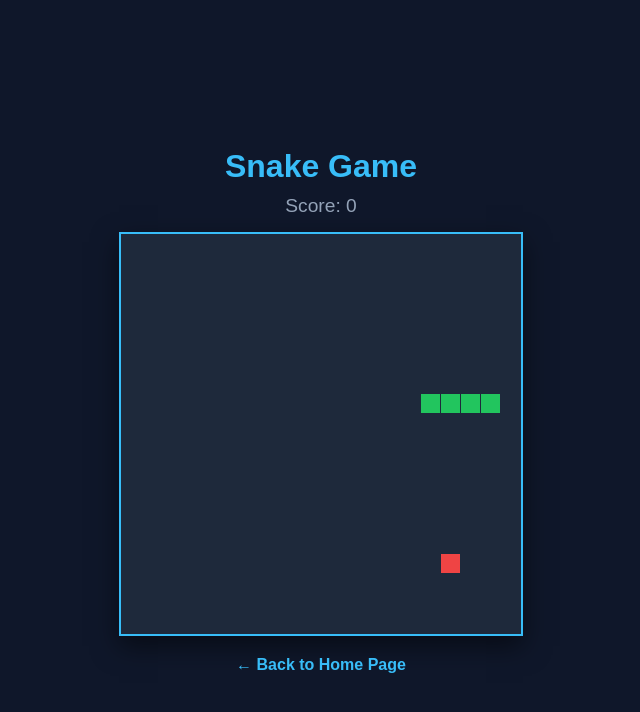
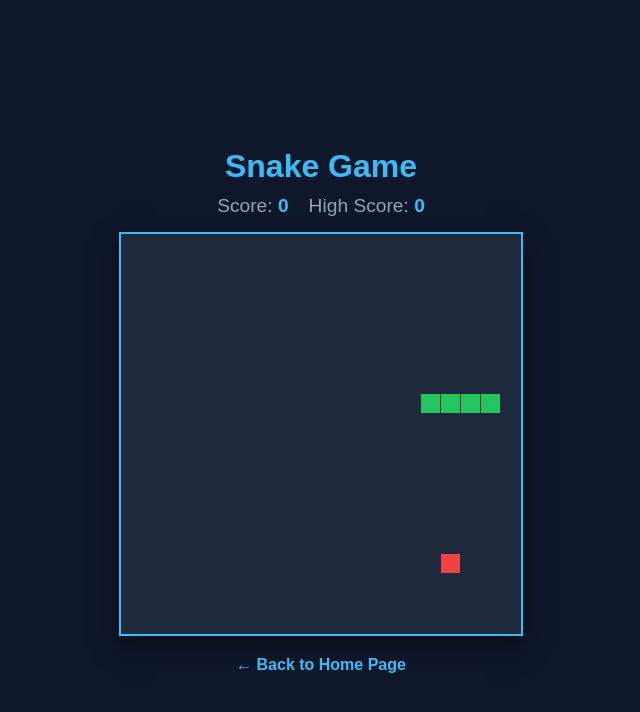
Before and after one commit to mehdiseydali476/caro, a plain HTML site: page snake.html in a window 1280 px wide. Shown: the whole page, without its empty margins (319-959 px from the left). Drawn offline with Linux system fonts and the light colour scheme.

Commit message:
Refactor score display and high score functionality

```diff
--- a/snake.html
+++ b/snake.html
@@ -17,7 +17,14 @@
             margin: 0;
         }
         h1 { color: #38bdf8; margin-bottom: 10px; }
-        #score { font-size: 1.2rem; margin-bottom: 15px; color: #94a3b8; }
+        .score-board {
+            display: flex;
+            gap: 20px;
+            font-size: 1.2rem;
+            margin-bottom: 15px;
+            color: #94a3b8;
+        }
+        .score-board span { color: #38bdf8; font-weight: bold; }
         canvas {
             border: 2px solid #38bdf8;
             background-color: #1e293b;
@@ -34,7 +41,10 @@
 <body>
 
     <h1>Snake Game</h1>
-    <div id="score">Score: 0</div>
+    <div class="score-board">
+        <div>Score: <span id="score">0</span></div>
+        <div>High Score: <span id="highScore">0</span></div>
+    </div>
     <canvas id="game" width="400" height="400"></canvas>
     <a href="index.html" class="back-btn">← Back to Home Page</a>
 
@@ -44,6 +54,9 @@
         const grid = 20;
         let count = 0;
         let score = 0;
+        let highScore = localStorage.getItem('snakeHighScore') || 0;
+
+        document.getElementById('highScore').innerText = highScore;
 
         let snake = {
             x: 160,
@@ -93,7 +106,14 @@
                 if (cell.x === apple.x && cell.y === apple.y) {
                     snake.maxCells++;
                     score += 10;
-                    document.getElementById('score').innerText = 'Score: ' + score;
+                    document.getElementById('score').innerText = score;
+
+                    if (score > highScore) {
+                        highScore = score;
+                        localStorage.setItem('snakeHighScore', highScore);
+                        document.getElementById('highScore').innerText = highScore;
+                    }
+
                     apple.x = getRandomInt(0, 20) * grid;
                     apple.y = getRandomInt(0, 20) * grid;
                 }
@@ -107,7 +127,7 @@
                         snake.dx = grid;
                         snake.dy = 0;
                         score = 0;
-                        document.getElementById('score').innerText = 'Score: ' + score;
+                        document.getElementById('score').innerText = score;
                         apple.x = getRandomInt(0, 20) * grid;
                         apple.y = getRandomInt(0, 20) * grid;
                     }
```
